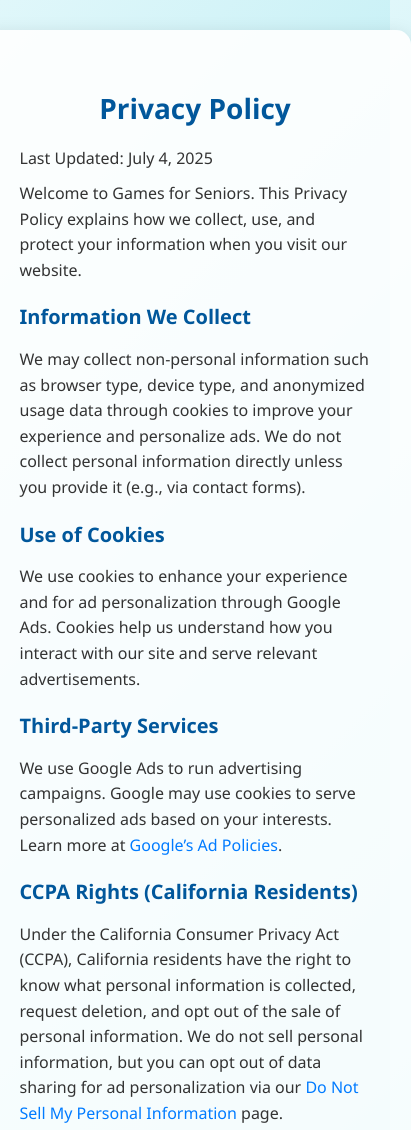
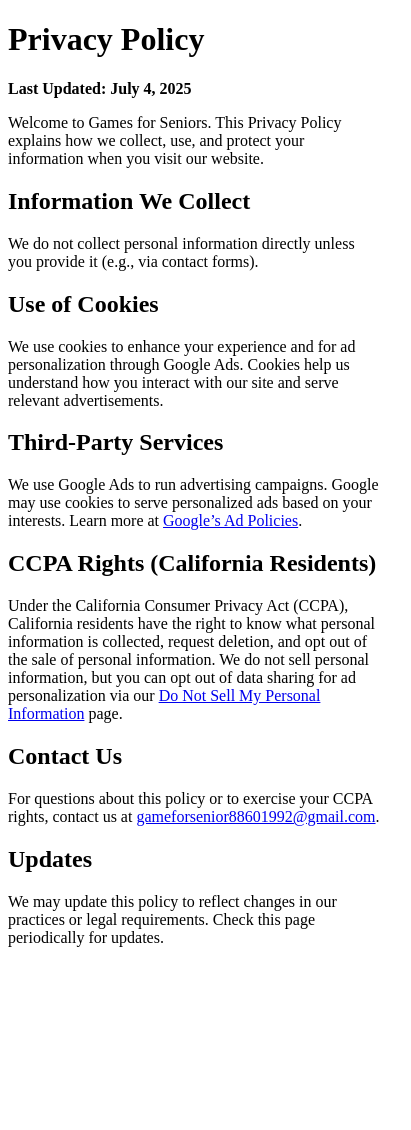
Before and after one commit to aliceinborderlandsept/gamesforsenior, a plain HTML site: page privacy-policy.html in a window 390 px wide. Shown: the top 1130 px of the page, 411 px wide, since content can reach past the window. After the commit the page ends 963 px from the top, so only its background shows below. Drawn offline with Linux system fonts and the light colour scheme.

Commit message:
Update privacy-policy.html

```diff
--- a/privacy-policy.html
+++ b/privacy-policy.html
@@ -1,127 +1,32 @@
-<script type="text/javascript">
-        var gk_isXlsx = false;
-        var gk_xlsxFileLookup = {};
-        var gk_fileData = {};
-        function filledCell(cell) {
-          return cell !== '' && cell != null;
-        }
-        function loadFileData(filename) {
-        if (gk_isXlsx && gk_xlsxFileLookup[filename]) {
-            try {
-                var workbook = XLSX.read(gk_fileData[filename], { type: 'base64' });
-                var firstSheetName = workbook.SheetNames[0];
-                var worksheet = workbook.Sheets[firstSheetName];
-
-                // Convert sheet to JSON to filter blank rows
-                var jsonData = XLSX.utils.sheet_to_json(worksheet, { header: 1, blankrows: false, defval: '' });
-                // Filter out blank rows (rows where all cells are empty, null, or undefined)
-                var filteredData = jsonData.filter(row => row.some(filledCell));
-
-                // Heuristic to find the header row by ignoring rows with fewer filled cells than the next row
-                var headerRowIndex = filteredData.findIndex((row, index) =>
-                  row.filter(filledCell).length >= filteredData[index + 1]?.filter(filledCell).length
-                );
-                // Fallback
-                if (headerRowIndex === -1 || headerRowIndex > 25) {
-                  headerRowIndex = 0;
-                }
-
-                // Convert filtered JSON back to CSV
-                var csv = XLSX.utils.aoa_to_sheet(filteredData.slice(headerRowIndex)); // Create a new sheet from filtered array of arrays
-                csv = XLSX.utils.sheet_to_csv(csv, { header: 1 });
-                return csv;
-            } catch (e) {
-                console.error(e);
-                return "";
-            }
-        }
-        return gk_fileData[filename] || "";
-        }
-        </script><!DOCTYPE html>
+<!DOCTYPE html>
 <html lang="en">
 <head>
     <meta charset="UTF-8">
     <meta name="viewport" content="width=device-width, initial-scale=1.0">
-    <title>Privacy Policy - Games for Senior</title>
-    <style>
-        body {
-            margin: 0;
-            padding: 0;
-            background: linear-gradient(135deg, #e0f7fa, #80deea);
-            font-family: 'Segoe UI', Arial, sans-serif;
-            display: flex;
-            flex-direction: column;
-            align-items: center;
-            min-height: 100vh;
-            color: #333;
-        }
-        .container {
-            width: 90%;
-            max-width: 900px;
-            background: rgba(255, 255, 255, 0.9);
-            border-radius: 15px;
-            box-shadow: 0 6px 20px rgba(0, 0, 0, 0.15);
-            padding: 40px;
-            margin: 30px 0;
-        }
-        h1 {
-            font-size: 36px;
-            color: #01579b;
-            text-align: center;
-        }
-        h2 {
-            font-size: 24px;
-            color: #01579b;
-            margin-top: 20px;
-        }
-        p {
-            font-size: 18px;
-            line-height: 1.6;
-            margin: 10px 0;
-        }
-        a {
-            color: #007bff;
-            text-decoration: none;
-        }
-        a:hover {
-            text-decoration: underline;
-        }
-        @media (max-width: 600px) {
-            h1 {
-                font-size: 28px;
-            }
-            h2 {
-                font-size: 20px;
-            }
-            p {
-                font-size: 16px;
-            }
-        }
-    </style>
+    <title>Privacy Policy - Games for Seniors</title>
 </head>
 <body>
-    <div class="container">
     <h1>Privacy Policy</h1>
-        <p>Last Updated: July 4, 2025</p>
+    <p><strong>Last Updated: July 4, 2025</strong></p>
+
     <p>Welcome to Games for Seniors. This Privacy Policy explains how we collect, use, and protect your information when you visit our website.</p>
 
     <h2>Information We Collect</h2>
-        <p>We may collect non-personal information such as browser type, device type, and anonymized usage data through cookies to improve your experience and personalize ads. We do not collect personal information directly unless you provide it (e.g., via contact forms).</p>
+    <p>We do not collect personal information directly unless you provide it (e.g., via contact forms).</p>
 
     <h2>Use of Cookies</h2>
     <p>We use cookies to enhance your experience and for ad personalization through Google Ads. Cookies help us understand how you interact with our site and serve relevant advertisements.</p>
 
     <h2>Third-Party Services</h2>
-        <p>We use Google Ads to run advertising campaigns. Google may use cookies to serve personalized ads based on your interests. Learn more at <a href="https://policies.google.com/technologies/ads">Google’s Ad Policies</a>.</p>
+    <p>We use Google Ads to run advertising campaigns. Google may use cookies to serve personalized ads based on your interests. Learn more at <a href="https://policies.google.com/ads">Google’s Ad Policies</a>.</p>
 
     <h2>CCPA Rights (California Residents)</h2>
     <p>Under the California Consumer Privacy Act (CCPA), California residents have the right to know what personal information is collected, request deletion, and opt out of the sale of personal information. We do not sell personal information, but you can opt out of data sharing for ad personalization via our <a href="do-not-sell.html">Do Not Sell My Personal Information</a> page.</p>
 
     <h2>Contact Us</h2>
-        <p>For questions about this policy or to exercise your CCPA rights, contact us at gameforsenior88601992@gmail.com.</p>
+    <p>For questions about this policy or to exercise your CCPA rights, contact us at <a href="mailto:gameforsenior88601992@gmail.com">gameforsenior88601992@gmail.com</a>.</p>
 
     <h2>Updates</h2>
     <p>We may update this policy to reflect changes in our practices or legal requirements. Check this page periodically for updates.</p>
-    </div>
 </body>
 </html>
```
Lines whose indentation alone changed are shown as unchanged.
